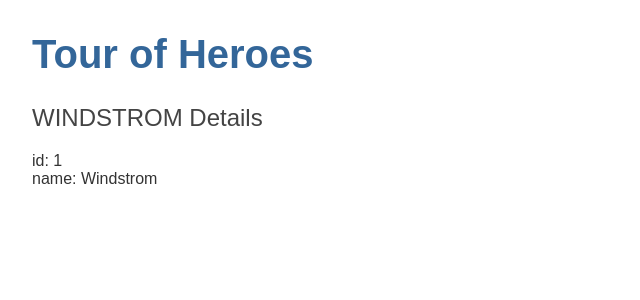
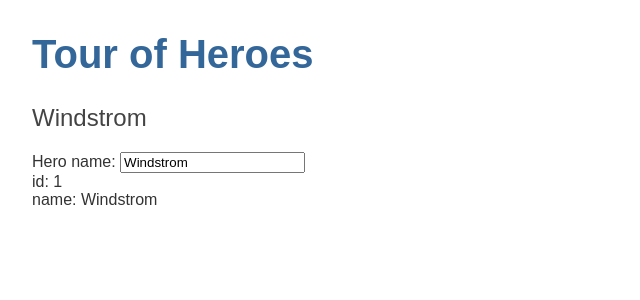
Before and after one commit to edjrodriguez/tour-of-heroes, an Angular app: page / in a window 1280 px wide. Shown: the top 300 px of the page, without its empty margins (0-640 px from the left). Built offline with nearby package versions, Linux system fonts and the light colour scheme.

Commit message:
Edit the hero name

```diff
--- a/src/app/app.module.ts
+++ b/src/app/app.module.ts
@@ -1,5 +1,6 @@
 import { NgModule } from '@angular/core';
 import { BrowserModule } from '@angular/platform-browser';
+import { FormsModule } from '@angular/forms';
 
 import { AppRoutingModule } from './app-routing.module';
 import { AppComponent } from './app.component';
@@ -12,7 +13,8 @@
   ],
   imports: [
     BrowserModule,
-    AppRoutingModule
+    AppRoutingModule,
+    FormsModule
   ],
   providers: [],
   bootstrap: [AppComponent]
--- a/src/app/heroes/heroes.component.html
+++ b/src/app/heroes/heroes.component.html
@@ -1,3 +1,7 @@
-<h2>{{hero.name | uppercase }} Details</h2>
+<h2>{{hero.name}}</h2>
+<div>
+    <label for="name">Hero name: </label>
+    <input id="name" [(ngModel)]="hero.name" placeholder="name">
+</div>
 <div><span>id: </span>{{hero.id}}</div>
 <div><span>name: </span>{{hero.name}}</div>
```
